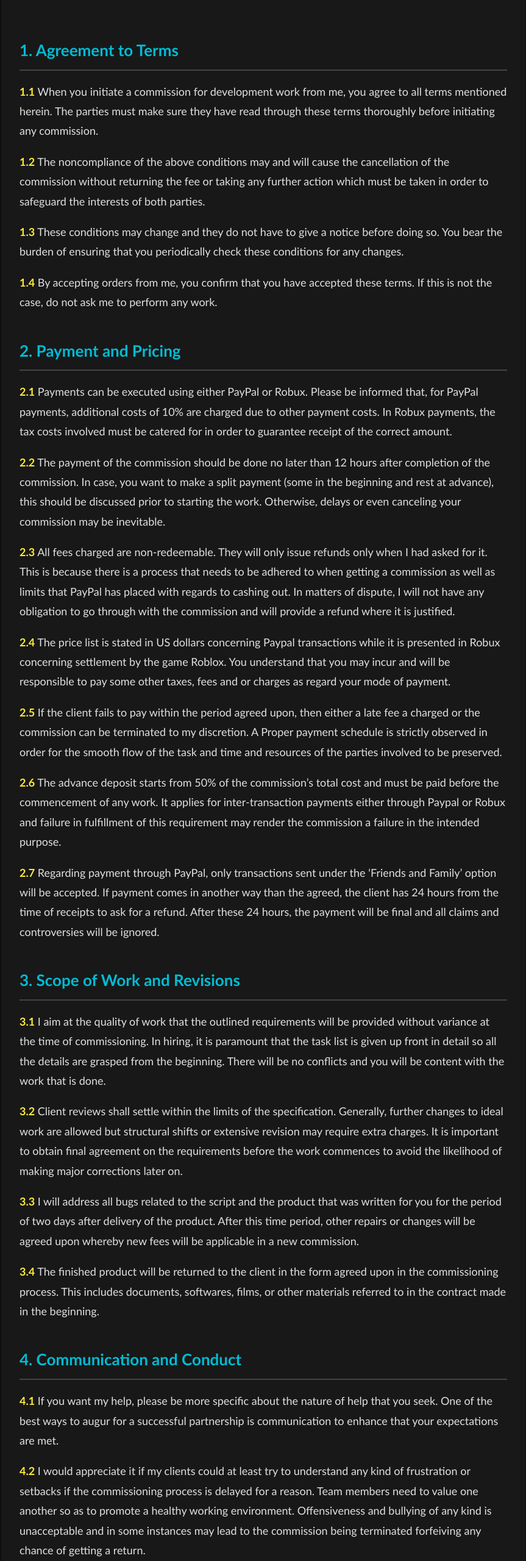
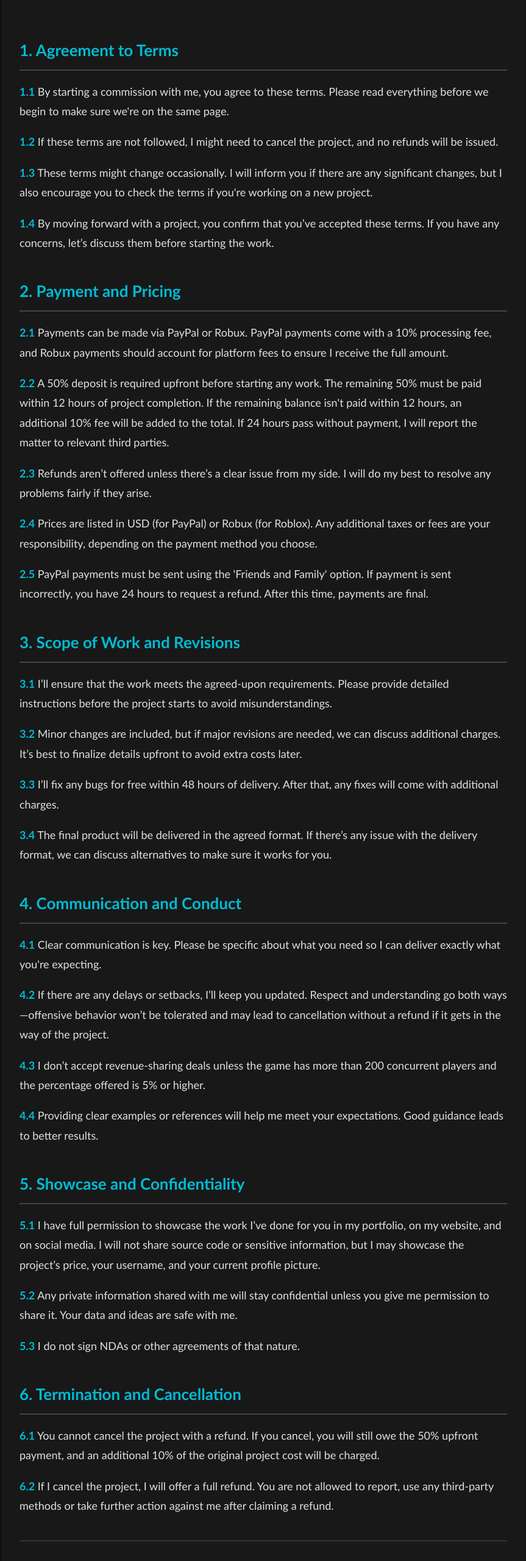
Before and after one commit to beeeegi/portfolio, a plain HTML site: page tos.html in a window 1280 px wide. Shown: the part 160-2720 px from the top of the page at 61% size, without its empty margins (208-1071 px from the left). Drawn offline with Linux system fonts and the light colour scheme.

Commit message:
big tos and license update

```diff
--- a/tos.html
+++ b/tos.html
@@ -69,11 +69,11 @@
 
         .tos-content p strong {
             font-weight: 600;
-        color: #ffeb3b;
+            color: #00bcd4;
         }
 
         a {
-        color: #1e90ff;
+            color: #00bcd4;
             text-decoration: none;
         }
 
@@ -93,6 +93,22 @@
             margin: 0;
             color: #d40000;
         }
+
+        .license{
+            text-align: center;
+            font-size: 15px;
+            color: white;
+            margin-bottom: 10px;
+        }
+
+        .license a{
+            text-decoration: none;
+            color: #007bff;
+        }
+
+        .license a:hover {
+            text-decoration: underline;
+        }
     </style>
 
     <div class="container">
@@ -102,47 +118,48 @@
 
         <main class="tos-content">
             <h2>1. Agreement to Terms</h2>
-        <p><strong>1.1</strong> When you initiate a commission for development work from me, you agree to all terms mentioned herein. The parties must make sure they have read through these terms thoroughly before initiating any commission.</p>
-        <p><strong>1.2</strong> The noncompliance of the above conditions may and will cause the cancellation of the commission without returning the fee or taking any further action which must be taken in order to safeguard the interests of both parties.</p>
-        <p><strong>1.3</strong> These conditions may change and they do not have to give a notice before doing so. You bear the burden of ensuring that you periodically check these conditions for any changes.</p>
-        <p><strong>1.4</strong> By accepting orders from me, you confirm that you have accepted these terms. If this is not the case, do not ask me to perform any work.</p>
+            <p><strong>1.1</strong> By starting a commission with me, you agree to these terms. Please read everything before we begin to make sure we're on the same page.</p>
+            <p><strong>1.2</strong> If these terms are not followed, I might need to cancel the project, and no refunds will be issued.</p>
+            <p><strong>1.3</strong> These terms might change occasionally. I will inform you if there are any significant changes, but I also encourage you to check the terms if you're    working on a new project.</p>
+            <p><strong>1.4</strong> By moving forward with a project, you confirm that you’ve accepted these terms. If you have any concerns, let’s discuss them before starting the work.</p>
 
             <h2>2. Payment and Pricing</h2>
-        <p><strong>2.1</strong> Payments can be executed using either PayPal or Robux. Please be informed that, for PayPal payments, additional costs of 10% are charged due to other payment costs. In Robux payments, the tax costs involved must be catered for in order to guarantee receipt of the correct amount.</p>
-        <p><strong>2.2</strong> The payment of the commission should be done no later than 12 hours after completion of the commission. In case, you want to make a split payment (some in the beginning and rest at advance), this should be discussed prior to starting the work. Otherwise, delays or even canceling your commission may be inevitable.</p>
-        <p><strong>2.3</strong> All fees charged are non-redeemable. They will only issue refunds only when I had asked for it. This is because there is a process that needs to be adhered to when getting a commission as well as limits that PayPal has placed with regards to cashing out. In matters of dispute, I will not have any obligation to go through with the commission and will provide a refund where it is justified.</p>
-        <p><strong>2.4</strong> The price list is stated in US dollars concerning Paypal transactions while it is presented in Robux concerning settlement by the game Roblox. You understand that you may incur and will be responsible to pay some other taxes, fees and or charges as regard your mode of payment.</p>
-        <p><strong>2.5</strong> If the client fails to pay within the period agreed upon, then either a late fee a charged or the commission can be terminated to my discretion. A Proper payment schedule is strictly observed in order for the smooth flow of the task and time and resources of the parties involved to be preserved.</p>
-        <p><strong>2.6</strong> The advance deposit starts from 50% of the commission’s total cost and must be paid before the commencement of any work. It applies for inter-transaction payments either through Paypal or Robux and failure in fulfillment of this requirement may render the commission a failure in the intended purpose.</p>
-        <p><strong>2.7</strong> Regarding payment through PayPal, only transactions sent under the ‘Friends and Family’ option will be accepted. If payment comes in another way than the agreed, the client has 24 hours from the time of receipts to ask for a refund. After these 24 hours, the payment will be final and all claims and controversies will be ignored.</p>
+            <p><strong>2.1</strong> Payments can be made via PayPal or Robux. PayPal payments come with a 10% processing fee, and Robux payments should account for platform fees to ensure I   receive the full amount.</p>
+            <p><strong>2.2</strong> A 50% deposit is required upfront before starting any work. The remaining 50% must be paid within 12 hours of project completion. If the remaining balance  isn't paid within 12 hours, an additional 10% fee will be added to the total. If 24 hours pass without payment, I will report the matter to relevant third parties.</p>
+            <p><strong>2.3</strong> Refunds aren’t offered unless there’s a clear issue from my side. I will do my best to resolve any problems fairly if they arise.</p>
+            <p><strong>2.4</strong> Prices are listed in USD (for PayPal) or Robux (for Roblox). Any additional taxes or fees are your responsibility, depending on the payment method you  choose.</p>
+            <p><strong>2.5</strong> PayPal payments must be sent using the 'Friends and Family' option. If payment is sent incorrectly, you have 24 hours to request a refund. After this time,     payments are final.</p>
 
             <h2>3. Scope of Work and Revisions</h2>
-        <p><strong>3.1</strong> I aim at the quality of work that the outlined requirements will be provided without variance at the time of commissioning. In hiring, it is paramount that the task list is given up front in detail so all the details are grasped from the beginning. There will be no conflicts and you will be content with the work that is done.</p>
-        <p><strong>3.2</strong> Client reviews shall settle within the limits of the specification. Generally, further changes to ideal work are allowed but structural shifts or extensive revision may require extra charges. It is important to obtain final agreement on the requirements before the work commences to avoid the likelihood of making major corrections later on.</p>
-        <p><strong>3.3</strong> I will address all bugs related to the script and the product that was written for you for the period of two days after delivery of the product. After this time period, other repairs or changes will be agreed upon whereby new fees will be applicable in a new commission.</p>
-        <p><strong>3.4</strong> The finished product will be returned to the client in the form agreed upon in the commissioning process. This includes documents, softwares, films, or other materials referred to in the contract made in the beginning.</p>
+            <p><strong>3.1</strong> I’ll ensure that the work meets the agreed-upon requirements. Please provide detailed instructions before the project starts to avoid misunderstandings.</p>
+            <p><strong>3.2</strong> Minor changes are included, but if major revisions are needed, we can discuss additional charges. It’s best to finalize details upfront to avoid extra  costs later.</p>
+            <p><strong>3.3</strong> I’ll fix any bugs for free within 48 hours of delivery. After that, any fixes will come with additional charges.</p>
+            <p><strong>3.4</strong> The final product will be delivered in the agreed format. If there’s any issue with the delivery format, we can discuss alternatives to make sure it works  for you.</p>
 
             <h2>4. Communication and Conduct</h2>
-        <p><strong>4.1</strong> If you want my help, please be more specific about the nature of help that you seek. One of the best ways to augur for a successful partnership is communication to enhance that your expectations are met.</p>
-        <p><strong>4.2</strong> I would appreciate it if my clients could at least try to understand any kind of frustration or setbacks if the commissioning process is delayed for a reason. Team members need to value one another so as to promote a healthy working environment. Offensiveness and bullying of any kind is unacceptable and in some instances may lead to the commission being terminated forfeiving any chance of getting a return.</p>
-        <p><strong>4.3</strong> Revenue sharing and other means of payments are not acceptable until such a stage as the game launched or is nearing release and has an active fan base. It is a fact that revenue sharing contains a lot of risks and I do not wish to take on the risk of repeating that due to late payments for my service.</p>
-        <p><strong>4.4</strong> Provide good references and relevant examples of the work you intend to complete in order to help me capture your concept. What would clear you is that I will be able to deliver and sail through all your expectations despite the fulfillment of your requirements because of the clear references provided.</p>
+            <p><strong>4.1</strong> Clear communication is key. Please be specific about what you need so I can deliver exactly what you're expecting.</p>
+            <p><strong>4.2</strong> If there are any delays or setbacks, I’ll keep you updated. Respect and understanding go both ways—offensive behavior won’t be tolerated and may lead to    cancellation without a refund if it gets in the way of the project.</p>
+            <p><strong>4.3</strong> I don’t accept revenue-sharing deals unless the game has more than 200 concurrent players and the percentage offered is 5% or higher.</p>
+            <p><strong>4.4</strong> Providing clear examples or references will help me meet your expectations. Good guidance leads to better results.</p>
 
             <h2>5. Showcase and Confidentiality</h2>
-        <p><strong>5.1</strong> All the products that I will create will be on display and used in a variety of ways and including portfolio, Social Network sites, etc., in order to showcase my achievements. It aids me in course of developing my portfolio and seeking future clients. If this makes you uncomfortable, please let me know before the commission is made.</p>
-        <p><strong>5.2</strong> Related to the subject of the commission all information and data received will be non-disclosed and will not be shared with any other party without your consent. All the proprietary information provided to me should be secured and protected for your privacy and for the protection of your intellectual property.</p>
-        <p><strong>5.3</strong> In case of need, we shall sign an NDA only if the client requests us to do so after confirming a commission and prior to the commissioning process. I am open to signing NDA agreements regarding projects that require confidentiality and proprietary ideas.</p>
+            <p><strong>5.1</strong> I have full permission to showcase the work I’ve done for you in my portfolio, on my website, and on social media. I will not share source code or  sensitive information, but I may showcase the project’s price, your username, and your current profile picture.</p>
+            <p><strong>5.2</strong> Any private information shared with me will stay confidential unless you give me permission to share it. Your data and ideas are safe with me.</p>
+            <p><strong>5.3</strong> I do not sign NDAs or other agreements of that nature.</p>
 
             <h2>6. Termination and Cancellation</h2>
-        <p><strong>6.1</strong> In circumstances that can be reasonably agreed do either the client or the contractor have the right to terminate the commission. In such situations any work that has been done before that instant will be handed over and the payments due will be made. The notice of request for termination of the commission should be given in time to eliminate the likelihood of claims and disputes.</p>
-        <p><strong>6.2</strong> A warning that a commission has been cancelled must be given as soon as possible. The refund to be made, if any, shall take into account the partial delivery of work done and costs incurred. All refunds are also at my discretion and usually only granted under circumstances that led to the cancellation.</p>
-        <p><strong>6.3</strong> If I need to cancel the commission, for any reason I will refund you fully or partially back based on how far along I am and what is actually happening. My target is to make all these transactions more fair and transparent.</p>
+            <p><strong>6.1</strong> You cannot cancel the project with a refund. If you cancel, you will still owe the 50% upfront payment, and an additional 10% of the original project cost will be charged.</p>
+            <p><strong>6.2</strong> If I cancel the project, I will offer a full refund. You are not allowed to report, use any third-party methods or take further action against me after claiming a refund.</p>
+        </main>
 
         <div class="tos-acceptance">
             <p>By continuing to use my services, you accept that you have read through and agree to the terms in this document. If you have any doubts or queries, please do let me know so I can clear your confusion.</p>
         </div>
-    </main>
+
     </div>
 
+<div class="license">
+    <p>&copy; 2024 Begi. All rights reserved. Licensed under the <a href="https://github.com/beeeegi/portfolio/blob/master/LICENSE" target="_blank">MIT License</a>.</p>
+</div>
 </body>
 </html>
```
Also changed, not shown: index.html (+4 -33 lines), src/css/style.css (+14 -1 lines). Lines whose indentation alone changed are shown as unchanged.
